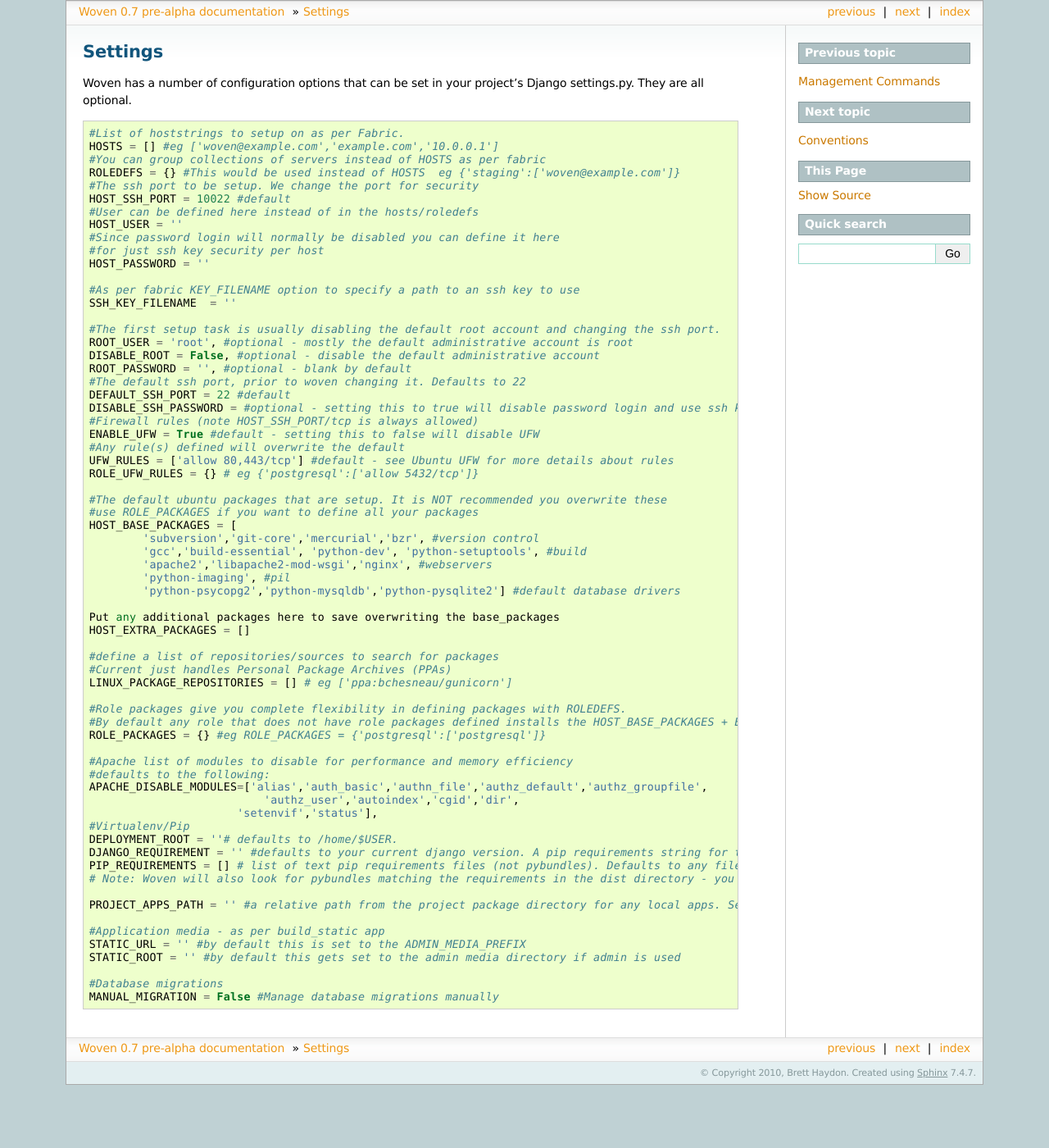
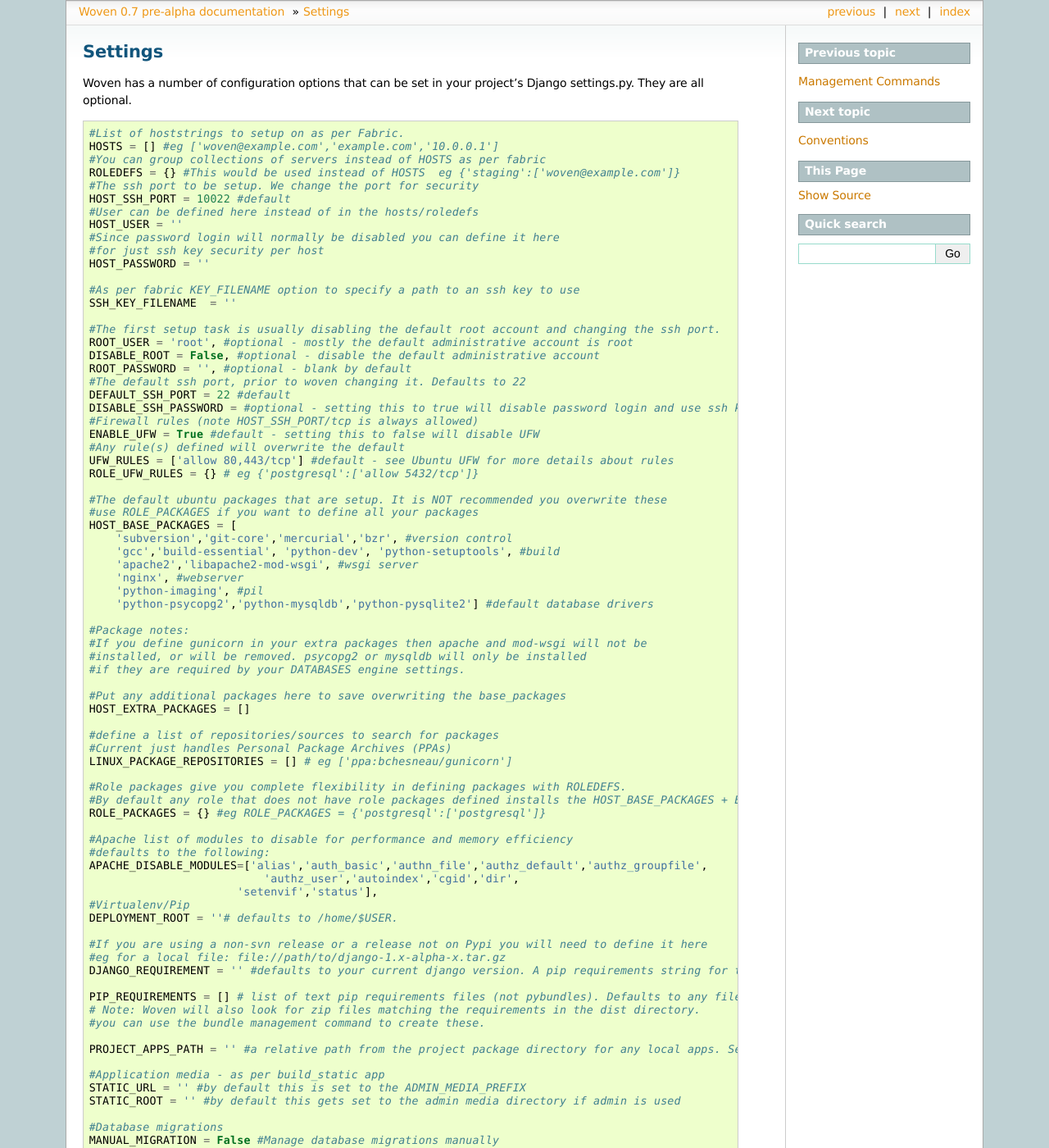
Before and after one commit to bretth/woven, a Sphinx documentation site: the page built from docs/settings.rst, in a window 1280 px wide and 1400 px high. Shown: the whole window at 82% size. Built offline with Sphinx 7.4.7, drawn with Linux system fonts in a browser that asks for light colours; pages that are not in the unit, such as notebooks, are missing from menus.

Commit message:
doc changes ahead of 0.7 release

```diff
--- a/docs/settings.rst
+++ b/docs/settings.rst
@@ -38,13 +38,19 @@
     #The default ubuntu packages that are setup. It is NOT recommended you overwrite these
     #use ROLE_PACKAGES if you want to define all your packages
     HOST_BASE_PACKAGES = [
-            'subversion','git-core','mercurial','bzr', #version control
-            'gcc','build-essential', 'python-dev', 'python-setuptools', #build
-            'apache2','libapache2-mod-wsgi','nginx', #webservers
-            'python-imaging', #pil
-            'python-psycopg2','python-mysqldb','python-pysqlite2'] #default database drivers
+        'subversion','git-core','mercurial','bzr', #version control
+        'gcc','build-essential', 'python-dev', 'python-setuptools', #build
+        'apache2','libapache2-mod-wsgi', #wsgi server
+        'nginx', #webserver
+        'python-imaging', #pil
+        'python-psycopg2','python-mysqldb','python-pysqlite2'] #default database drivers
 
-    Put any additional packages here to save overwriting the base_packages
+    #Package notes:
+    #If you define gunicorn in your extra packages then apache and mod-wsgi will not be
+    #installed, or will be removed. psycopg2 or mysqldb will only be installed
+    #if they are required by your DATABASES engine settings.
+
+    #Put any additional packages here to save overwriting the base_packages
     HOST_EXTRA_PACKAGES = []
 
     #define a list of repositories/sources to search for packages
@@ -62,9 +68,14 @@
                           'setenvif','status'],
     #Virtualenv/Pip
     DEPLOYMENT_ROOT = ''# defaults to /home/$USER.
+
+    #If you are using a non-svn release or a release not on Pypi you will need to define it here
+    #eg for a local file: file://path/to/django-1.x-alpha-x.tar.gz
     DJANGO_REQUIREMENT = '' #defaults to your current django version. A pip requirements string for the version of Django to install
+
     PIP_REQUIREMENTS = [] # list of text pip requirements files (not pybundles). Defaults to any file in the setup.py directory with `req` prefix
-    # Note: Woven will also look for pybundles matching the requirements in the dist directory - you can use the bundle management command to create these.
+    # Note: Woven will also look for zip files matching the requirements in the dist directory.
+    #you can use the bundle management command to create these.
 
     PROJECT_APPS_PATH = '' #a relative path from the project package directory for any local apps. See also the wsgi template.
 
```
Also changed, not shown: docs/changelog.rst (+9 -2 lines), docs/main.rst (+8 -4 lines).
